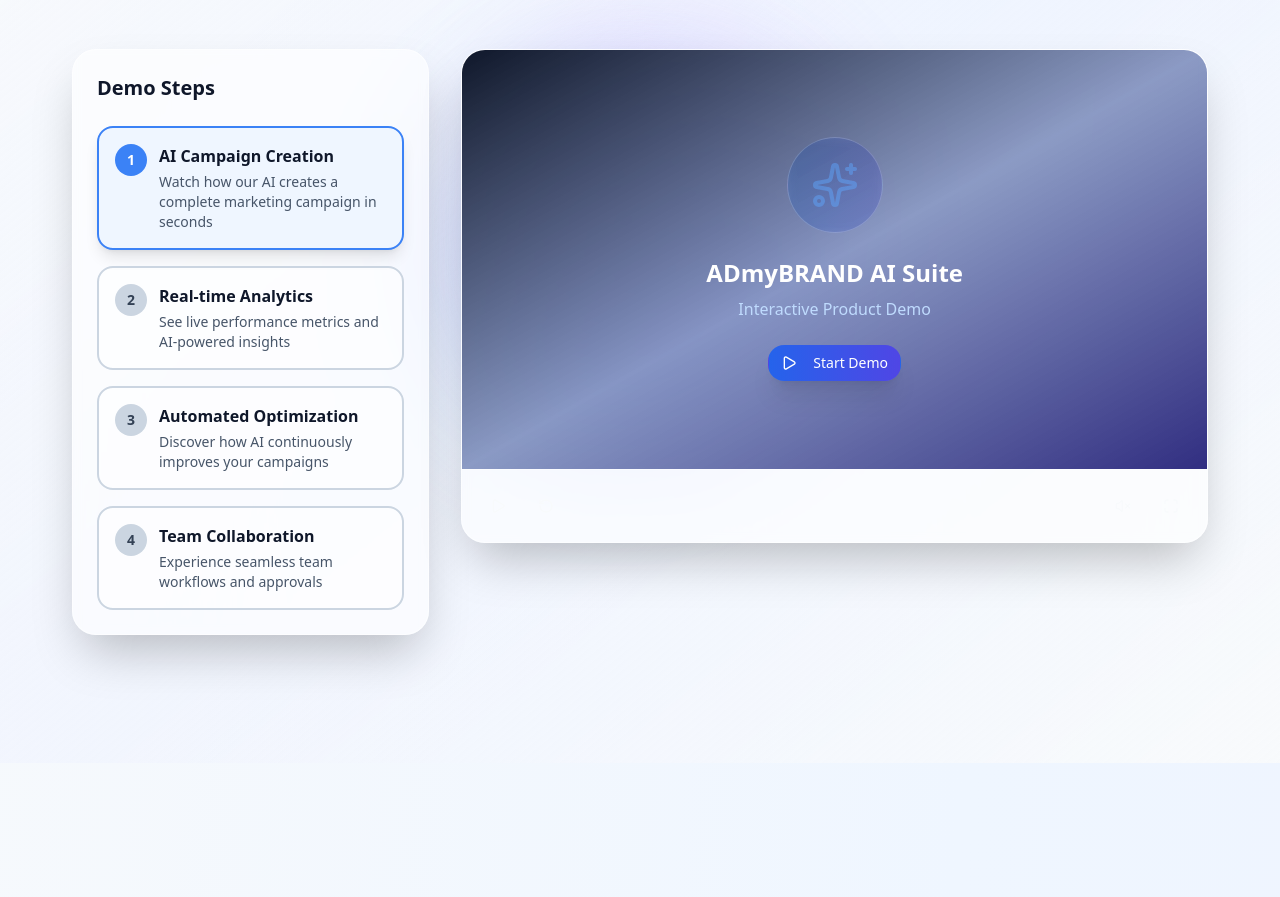
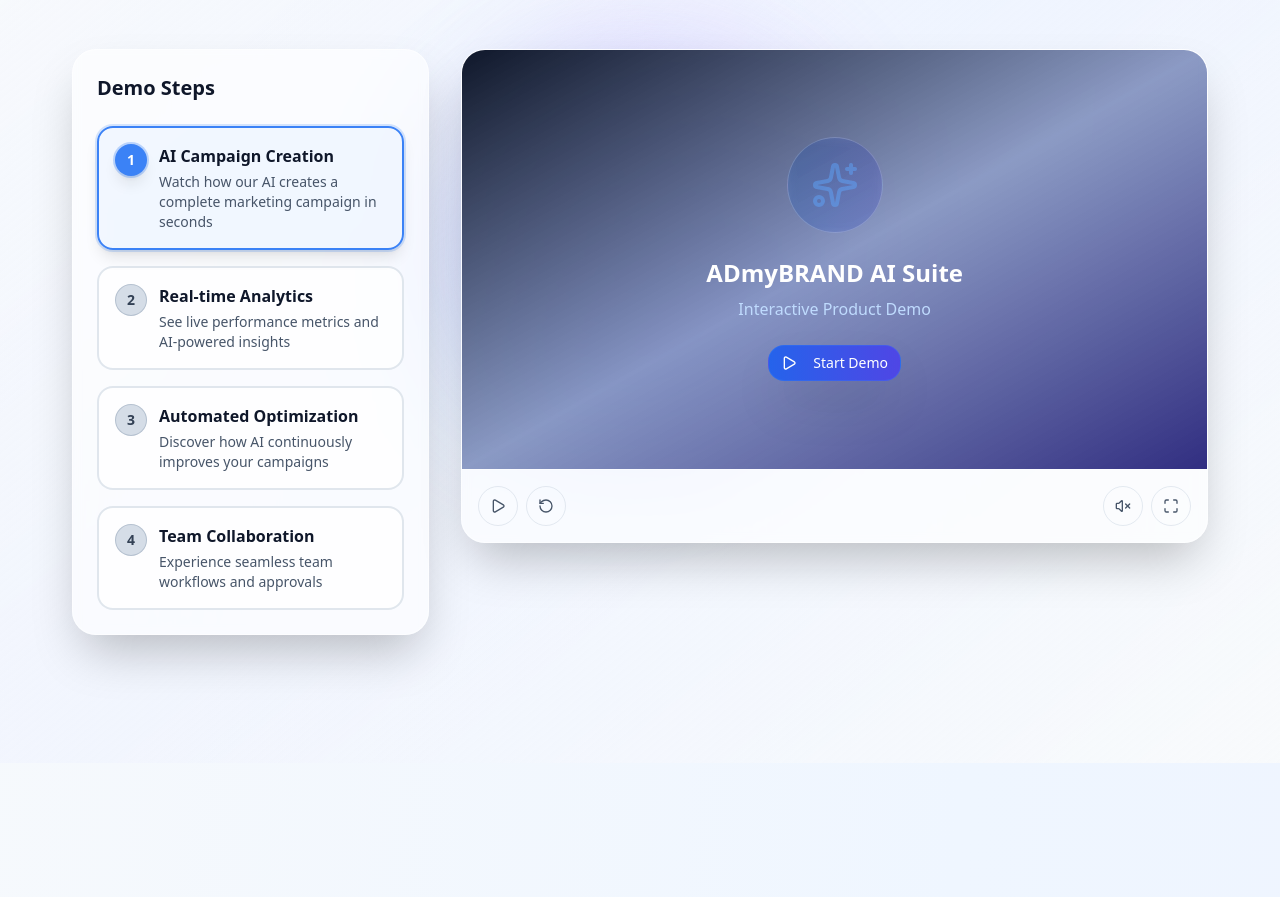
Before and after one commit to himanshumishra1309/AdMyBrand-Internship-Project, a React (Vite) app: page / in a window 1280 px wide. Shown: the part 2720-3617 px from the top of the page. Built offline with nearby package versions, Linux system fonts and the light colour scheme.

Commit message:
buttons fixed

```diff
--- a/src/components/DemoVideos.jsx
+++ b/src/components/DemoVideos.jsx
@@ -158,22 +158,26 @@
                   <button
                     key={index}
                     onClick={() => handleStepClick(index)}
-                    className={`w-full p-3 lg:p-4 rounded-xl lg:rounded-2xl border-2 transition-all duration-300 text-left hover:scale-[1.02] ${
+                    className={`w-full p-3 lg:p-4 rounded-xl lg:rounded-2xl border-2 transition-all duration-300 text-left hover:scale-[1.02] hover:shadow-lg ${
                       currentStep === index
-                        ? "border-blue-500 bg-blue-50 dark:bg-blue-900/20 shadow-lg"
+                        ? "border-blue-500 shadow-lg ring-2 ring-blue-500/20" + (
+                          theme === "dark"
+                            ? " bg-blue-900/30 text-white"
+                            : " bg-blue-50/80 text-slate-900"
+                        )
                         : theme === "dark"
-                          ? "border-slate-600 bg-slate-700/30 hover:bg-slate-600/30"
-                          : "border-slate-300 bg-white/50 hover:bg-white/70"
+                          ? "border-slate-600/60 bg-slate-700/40 hover:bg-slate-600/50 text-slate-200 hover:border-slate-500/70"
+                          : "border-slate-300/60 bg-white/70 hover:bg-white/90 text-slate-900 hover:border-slate-400/70"
                     }`}
                   >
                     <div className="flex items-start gap-3">
                       <div
-                        className={`w-7 h-7 lg:w-8 lg:h-8 rounded-full flex items-center justify-center text-sm font-bold flex-shrink-0 ${
+                        className={`w-7 h-7 lg:w-8 lg:h-8 rounded-full flex items-center justify-center text-sm font-bold flex-shrink-0 transition-all duration-300 ${
                           currentStep === index
-                            ? "bg-blue-500 text-white"
+                            ? "bg-blue-500 text-white shadow-lg ring-2 ring-blue-500/30"
                             : theme === "dark"
-                              ? "bg-slate-600 text-slate-300"
-                              : "bg-slate-300 text-slate-700"
+                              ? "bg-slate-600/80 text-slate-300 border border-slate-500/50"
+                              : "bg-slate-300/80 text-slate-700 border border-slate-400/50"
                         }`}
                       >
                         {index + 1}
@@ -231,7 +235,7 @@
                       <p className="text-blue-200 mb-4 lg:mb-6 text-sm lg:text-base">Interactive Product Demo</p>
                       <Button
                         onClick={handlePlayPause}
-                        className="bg-gradient-to-r from-blue-600 to-indigo-600 hover:from-blue-700 hover:to-indigo-700 text-white px-6 lg:px-8 py-3 lg:py-4 rounded-xl lg:rounded-2xl shadow-xl hover:shadow-blue-500/25 transition-all duration-300 hover:scale-105"
+                        className="bg-gradient-to-r from-blue-600 to-indigo-600 hover:from-blue-700 hover:to-indigo-700 text-white px-6 lg:px-8 py-3 lg:py-4 rounded-xl lg:rounded-2xl shadow-2xl hover:shadow-blue-500/50 transition-all duration-300 hover:scale-110 border border-blue-500/30"
                       >
                         <Play className="mr-2 w-4 h-4 lg:w-5 lg:h-5" />
                         Start Demo
@@ -523,12 +527,12 @@
                         <div className="flex flex-col sm:flex-row gap-3 justify-center">
                           <Button
                             onClick={handleRestart}
-                            className="bg-white/20 backdrop-blur-sm hover:bg-white/30 rounded-xl border border-white/30"
+                            className="bg-slate-800/80 backdrop-blur-sm hover:bg-slate-700/90 text-white rounded-xl border border-slate-600/50 hover:border-slate-500/60 shadow-xl hover:shadow-2xl transition-all duration-300 hover:scale-105"
                           >
-                            <RotateCcw className="w-4 h-4 mr-2 text-white" />
-                            <span className="text-white">Watch Again</span>
+                            <RotateCcw className="w-4 h-4 mr-2" />
+                            <span>Watch Again</span>
                           </Button>
-                          <Button className="bg-gradient-to-r from-blue-600 to-indigo-600 hover:from-blue-700 hover:to-indigo-700 text-white rounded-xl">
+                          <Button className="bg-gradient-to-r from-blue-600 to-indigo-600 hover:from-blue-700 hover:to-indigo-700 text-white rounded-xl shadow-xl hover:shadow-blue-500/50 border border-blue-500/30 transition-all duration-300 hover:scale-105">
                             Start Free Trial
                           </Button>
                         </div>
@@ -537,7 +541,7 @@
                       /* Resume Play Button */
                       <Button
                         onClick={handlePlayPause}
-                        className="w-12 h-12 lg:w-16 lg:h-16 bg-white/20 backdrop-blur-sm hover:bg-white/30 rounded-full border border-white/30"
+                        className="w-12 h-12 lg:w-16 lg:h-16 bg-slate-800/80 backdrop-blur-sm hover:bg-slate-700/90 rounded-full border border-slate-600/60 hover:border-slate-500/70 shadow-2xl hover:shadow-3xl transition-all duration-300 hover:scale-110"
                       >
                         <Play className="w-6 h-6 lg:w-8 lg:h-8 text-white ml-0.5 lg:ml-1" />
                       </Button>
@@ -554,8 +558,10 @@
                       variant="ghost"
                       size="sm"
                       onClick={handlePlayPause}
-                      className={`w-8 h-8 lg:w-10 lg:h-10 rounded-full ${
-                        theme === "dark" ? "hover:bg-slate-700" : "hover:bg-slate-100"
+                      className={`w-8 h-8 lg:w-10 lg:h-10 rounded-full transition-all duration-300 hover:scale-110 ${
+                        theme === "dark"
+                          ? "hover:bg-slate-700/80 text-slate-300 hover:text-white border border-slate-600/30 hover:border-slate-500/50"
+                          : "hover:bg-slate-200/80 text-slate-600 hover:text-slate-900 border border-slate-300/50 hover:border-slate-400/60"
                       }`}
                     >
                       {isPlaying ? (
@@ -568,8 +574,10 @@
                       variant="ghost"
                       size="sm"
                       onClick={handleRestart}
-                      className={`w-8 h-8 lg:w-10 lg:h-10 rounded-full ${
-                        theme === "dark" ? "hover:bg-slate-700" : "hover:bg-slate-100"
+                      className={`w-8 h-8 lg:w-10 lg:h-10 rounded-full transition-all duration-300 hover:scale-110 ${
+                        theme === "dark"
+                          ? "hover:bg-slate-700/80 text-slate-300 hover:text-white border border-slate-600/30 hover:border-slate-500/50"
+                          : "hover:bg-slate-200/80 text-slate-600 hover:text-slate-900 border border-slate-300/50 hover:border-slate-400/60"
                       }`}
                     >
                       <RotateCcw className="w-3 h-3 lg:w-4 lg:h-4" />
@@ -580,8 +588,10 @@
                       variant="ghost"
                       size="sm"
                       onClick={() => setIsMuted(!isMuted)}
-                      className={`w-8 h-8 lg:w-10 lg:h-10 rounded-full ${
-                        theme === "dark" ? "hover:bg-slate-700" : "hover:bg-slate-100"
+                      className={`w-8 h-8 lg:w-10 lg:h-10 rounded-full transition-all duration-300 hover:scale-110 ${
+                        theme === "dark"
+                          ? "hover:bg-slate-700/80 text-slate-300 hover:text-white border border-slate-600/30 hover:border-slate-500/50"
+                          : "hover:bg-slate-200/80 text-slate-600 hover:text-slate-900 border border-slate-300/50 hover:border-slate-400/60"
                       }`}
                     >
                       {isMuted ? (
@@ -593,8 +603,10 @@
                     <Button
                       variant="ghost"
                       size="sm"
-                      className={`w-8 h-8 lg:w-10 lg:h-10 rounded-full ${
-                        theme === "dark" ? "hover:bg-slate-700" : "hover:bg-slate-100"
+                      className={`w-8 h-8 lg:w-10 lg:h-10 rounded-full transition-all duration-300 hover:scale-110 ${
+                        theme === "dark"
+                          ? "hover:bg-slate-700/80 text-slate-300 hover:text-white border border-slate-600/30 hover:border-slate-500/50"
+                          : "hover:bg-slate-200/80 text-slate-600 hover:text-slate-900 border border-slate-300/50 hover:border-slate-400/60"
                       }`}
                     >
                       <Maximize className="w-3 h-3 lg:w-4 lg:h-4" />
```
